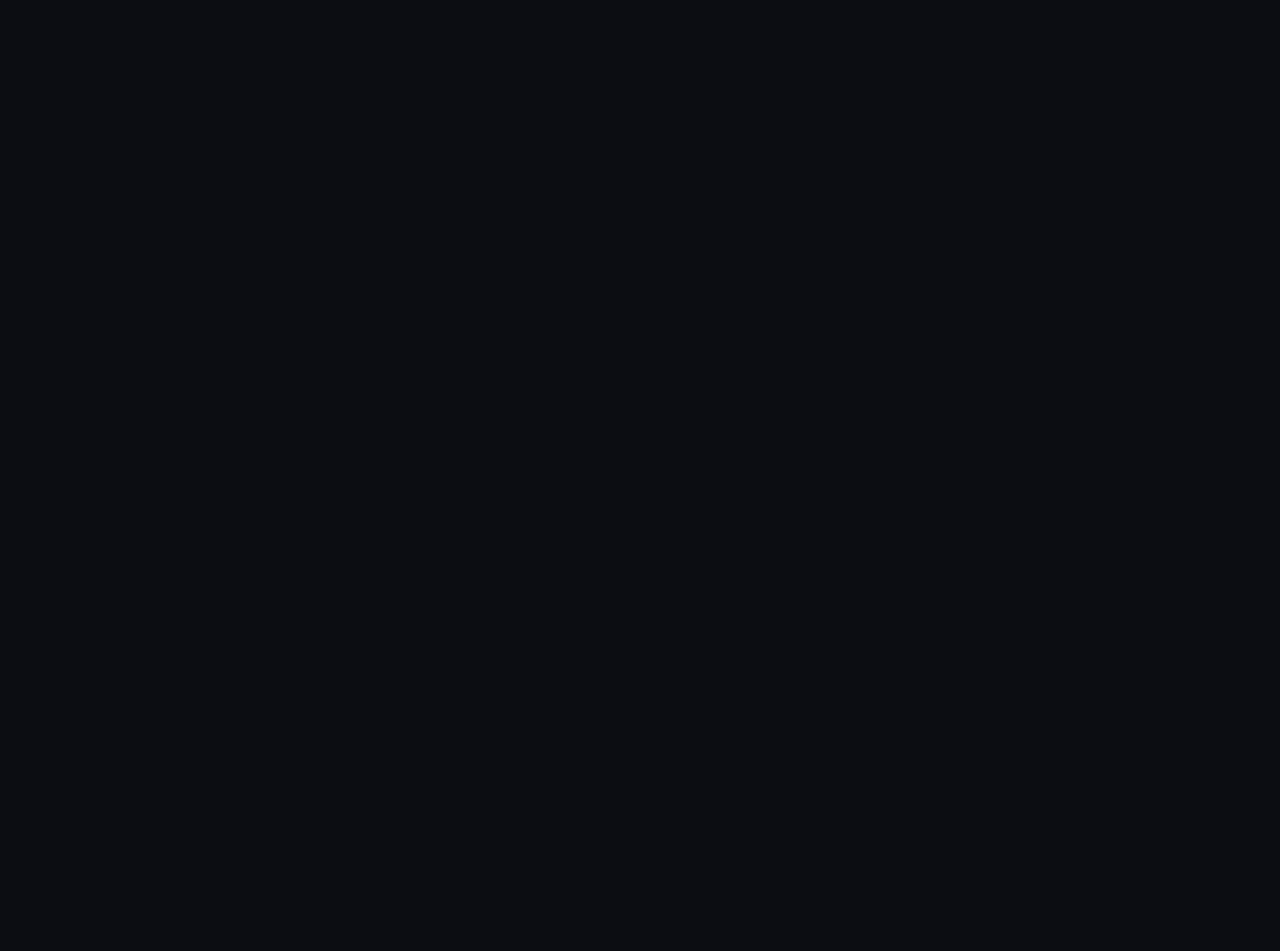
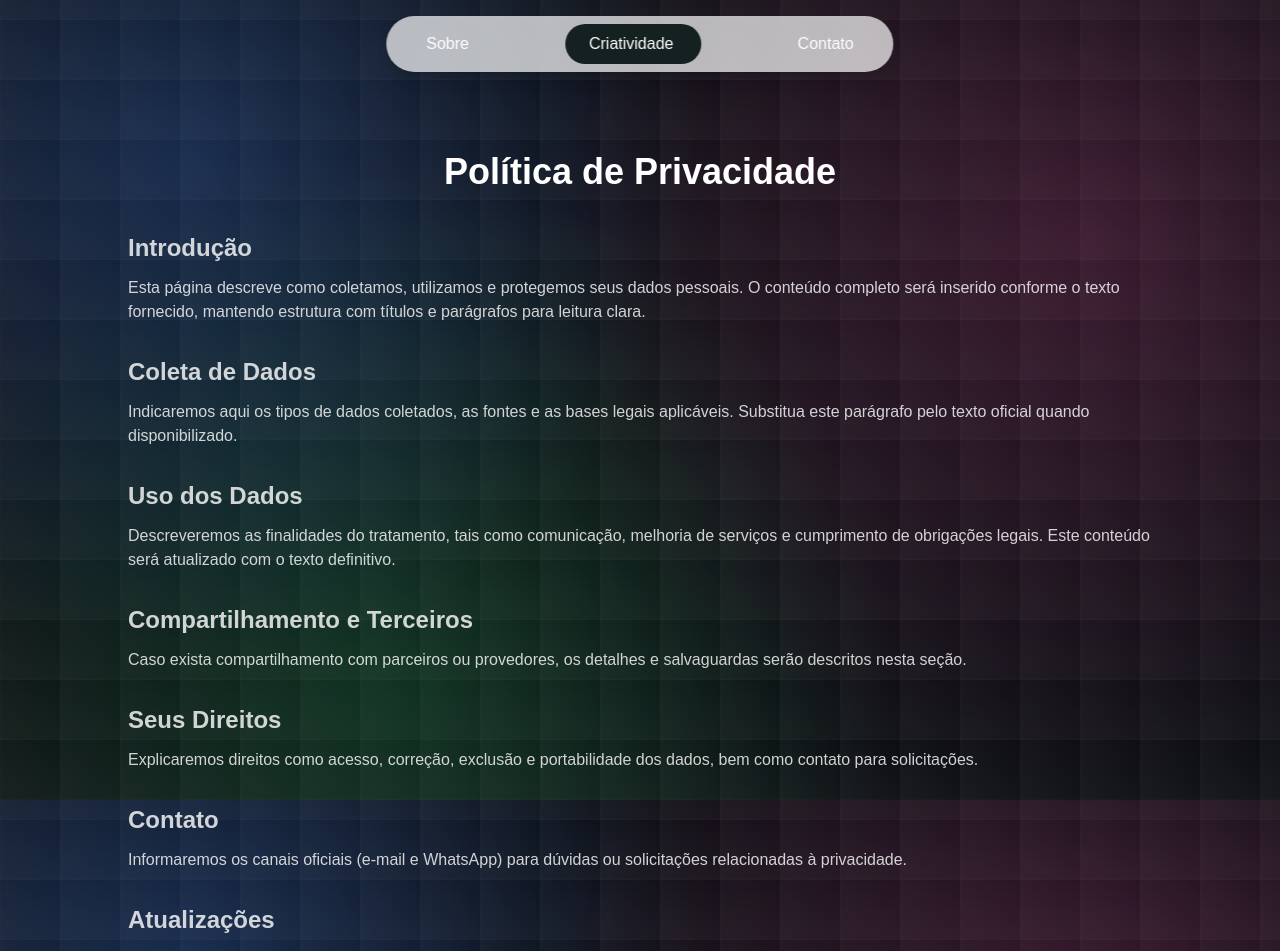
Before and after one commit to iauxcoders-pixel/meu-portfolio, a Next.js app: page /politica-de-privacidade in a window 1280 px wide. Before the commit this address had no page. Shown: the top 951 px of the page. Before the commit the page ends 800 px from the top, so only its background shows below. Built offline with nearby package versions, Linux system fonts and the light colour scheme.

Commit message:
feat(privacy): adicionar página de Política de Privacidade com estrutura consistente

```diff
--- /dev/null
+++ b/src/app/politica-de-privacidade/page.js
@@ -0,0 +1,74 @@
+export const metadata = {
+  title: "Política de Privacidade — UX Coders Tecnologia",
+  description: "Conheça nossa política de privacidade e como tratamos seus dados.",
+};
+
+export default function PoliticaDePrivacidade() {
+  return (
+    <main className="min-h-screen p-8">
+      <div className="max-w-5xl mx-auto pt-[120px]">
+        {/* Título principal */}
+        <h1 className="text-3xl md:text-4xl font-bold text-center mb-10">Política de Privacidade</h1>
+
+        {/* Conteúdo estruturado */}
+        <div className="space-y-8 text-white/80">
+          <section className="space-y-3">
+            <h2 className="text-2xl font-semibold">Introdução</h2>
+            <p>
+              Esta página descreve como coletamos, utilizamos e protegemos seus dados pessoais. O conteúdo completo
+              será inserido conforme o texto fornecido, mantendo estrutura com títulos e parágrafos para leitura clara.
+            </p>
+          </section>
+
+          <section className="space-y-3">
+            <h2 className="text-2xl font-semibold">Coleta de Dados</h2>
+            <p>
+              Indicaremos aqui os tipos de dados coletados, as fontes e as bases legais aplicáveis. Substitua este
+              parágrafo pelo texto oficial quando disponibilizado.
+            </p>
+          </section>
+
+          <section className="space-y-3">
+            <h2 className="text-2xl font-semibold">Uso dos Dados</h2>
+            <p>
+              Descreveremos as finalidades do tratamento, tais como comunicação, melhoria de serviços e cumprimento
+              de obrigações legais. Este conteúdo será atualizado com o texto definitivo.
+            </p>
+          </section>
+
+          <section className="space-y-3">
+            <h2 className="text-2xl font-semibold">Compartilhamento e Terceiros</h2>
+            <p>
+              Caso exista compartilhamento com parceiros ou provedores, os detalhes e salvaguardas serão descritos
+              nesta seção.
+            </p>
+          </section>
+
+          <section className="space-y-3">
+            <h2 className="text-2xl font-semibold">Seus Direitos</h2>
+            <p>
+              Explicaremos direitos como acesso, correção, exclusão e portabilidade dos dados, bem como contato para
+              solicitações.
+            </p>
+          </section>
+
+          <section className="space-y-3">
+            <h2 className="text-2xl font-semibold">Contato</h2>
+            <p>
+              Informaremos os canais oficiais (e-mail e WhatsApp) para dúvidas ou solicitações relacionadas à
+              privacidade.
+            </p>
+          </section>
+
+          <section className="space-y-3">
+            <h2 className="text-2xl font-semibold">Atualizações</h2>
+            <p>
+              Esta política pode ser atualizada periodicamente. A data de última atualização será indicada quando o
+              texto oficial for inserido.
+            </p>
+          </section>
+        </div>
+      </div>
+    </main>
+  );
+}
```
